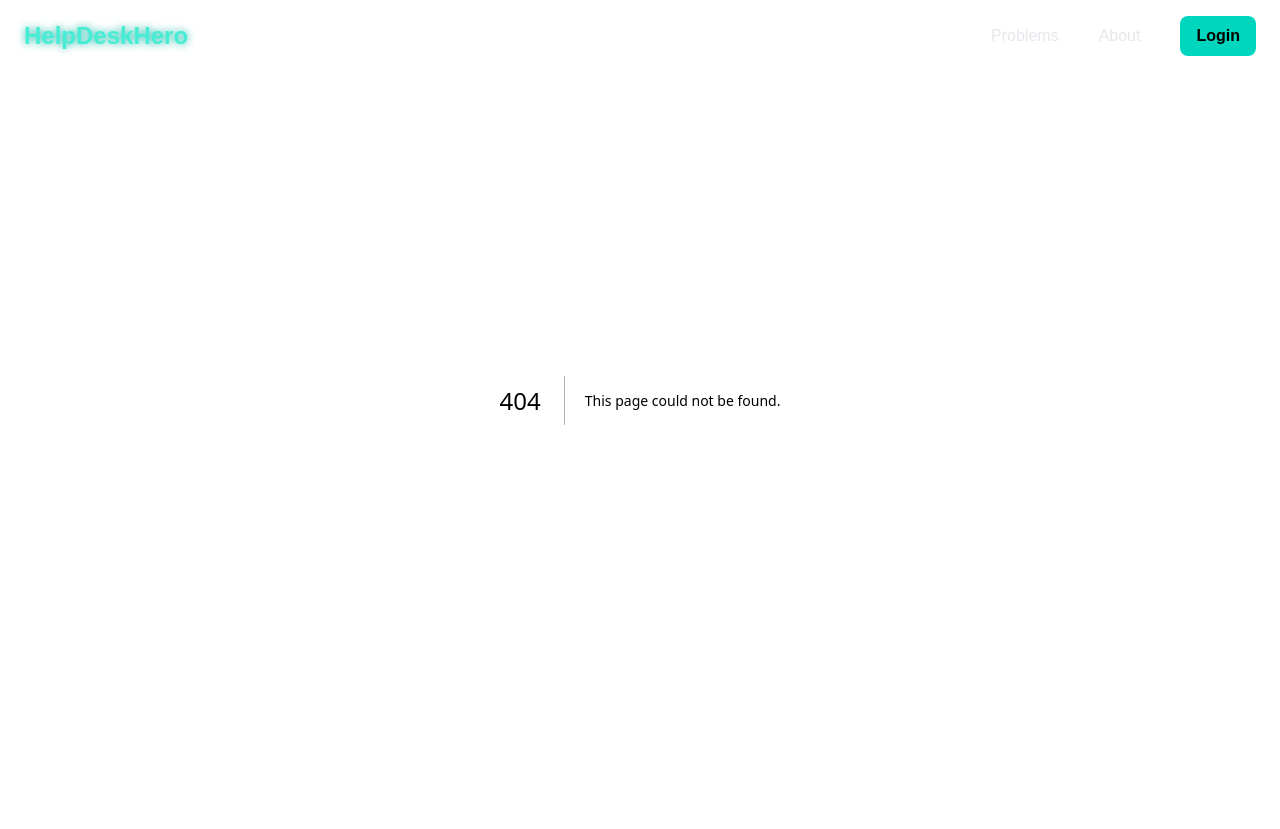
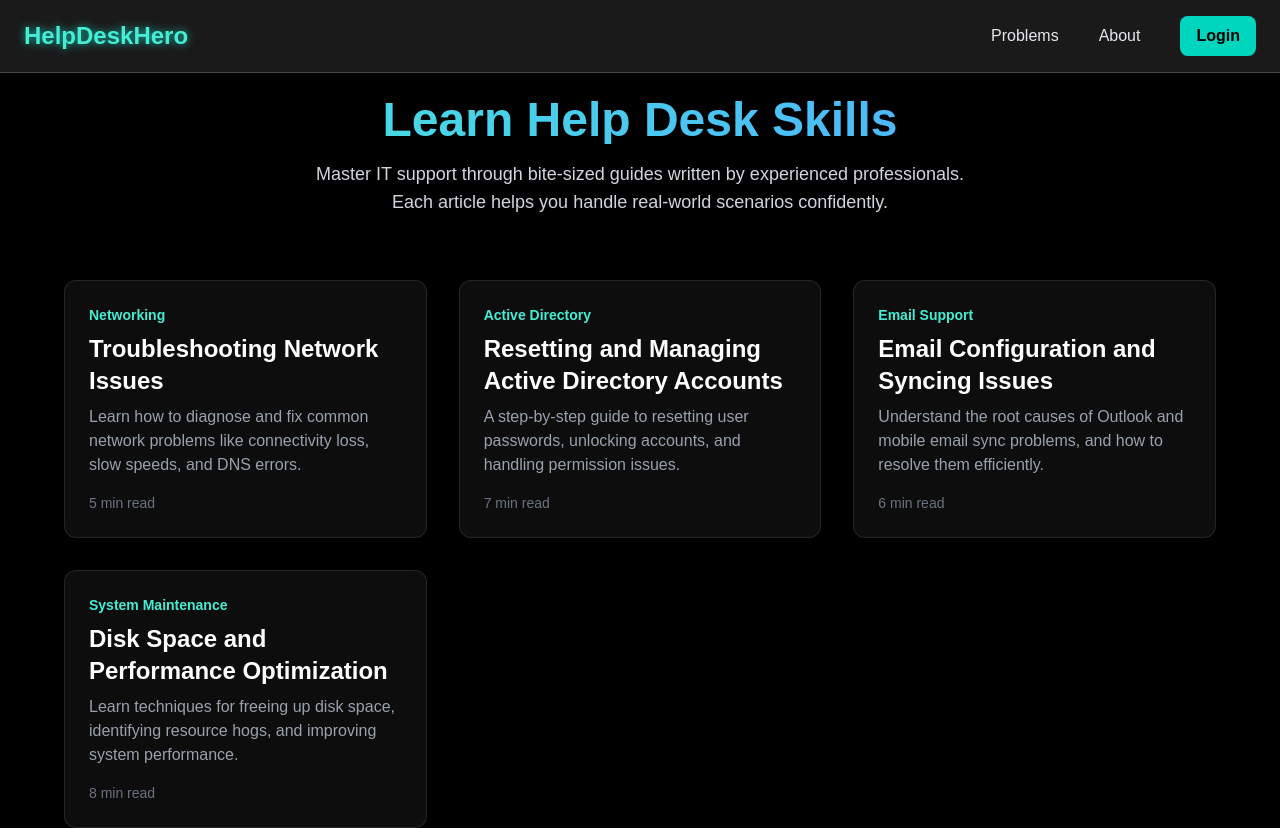
Before and after one commit to DanielG6205/help-desk-hero, a Next.js app: page /learn in a window 1280 px wide. Before the commit this address had no page. Shown: the top 829 px of the page. Built offline with nearby package versions, Linux system fonts and the light colour scheme.

Commit message:
learn page

```diff
--- /dev/null
+++ b/app/learn/page.tsx
@@ -0,0 +1,84 @@
+"use client";
+
+import Link from "next/link";
+
+type Article = {
+  id: number;
+  title: string;
+  description: string;
+  category: string;
+  readTime: string;
+};
+
+const articles: Article[] = [
+  {
+    id: 1,
+    title: "Troubleshooting Network Issues",
+    description:
+      "Learn how to diagnose and fix common network problems like connectivity loss, slow speeds, and DNS errors.",
+    category: "Networking",
+    readTime: "5 min read",
+  },
+  {
+    id: 2,
+    title: "Resetting and Managing Active Directory Accounts",
+    description:
+      "A step-by-step guide to resetting user passwords, unlocking accounts, and handling permission issues.",
+    category: "Active Directory",
+    readTime: "7 min read",
+  },
+  {
+    id: 3,
+    title: "Email Configuration and Syncing Issues",
+    description:
+      "Understand the root causes of Outlook and mobile email sync problems, and how to resolve them efficiently.",
+    category: "Email Support",
+    readTime: "6 min read",
+  },
+  {
+    id: 4,
+    title: "Disk Space and Performance Optimization",
+    description:
+      "Learn techniques for freeing up disk space, identifying resource hogs, and improving system performance.",
+    category: "System Maintenance",
+    readTime: "8 min read",
+  },
+];
+
+export default function LearnPage() {
+  return (
+    <div className="min-h-screen bg-black text-white pt-24 px-6">
+      {/* Page Header */}
+      <div className="text-center mb-16">
+        <h1 className="text-5xl font-extrabold bg-gradient-to-r from-teal-300 to-blue-400 text-transparent bg-clip-text">
+          Learn Help Desk Skills
+        </h1>
+        <p className="text-gray-300 text-lg mt-4 max-w-2xl mx-auto">
+          Master IT support through bite-sized guides written by experienced
+          professionals. Each article helps you handle real-world scenarios
+          confidently.
+        </p>
+      </div>
+
+      {/* Articles Grid */}
+      <div className="max-w-6xl mx-auto grid grid-cols-1 md:grid-cols-2 xl:grid-cols-3 gap-8">
+        {articles.map((article) => (
+          <Link
+            key={article.id}
+            href={`/learn/${article.id}`}
+            className="group bg-white/5 border border-white/10 rounded-xl p-6 backdrop-blur-md hover:border-teal-400/40 hover:shadow-[0_0_15px_#14b8a6] transition-all"
+          >
+            <div className="mb-2 text-sm text-teal-300 font-semibold">
+              {article.category}
+            </div>
+            <h3 className="text-2xl font-bold mb-2 group-hover:text-teal-300 transition">
+              {article.title}
+            </h3>
+            <p className="text-gray-400 mb-4">{article.description}</p>
+            <div className="text-sm text-gray-500">{article.readTime}</div>
+          </Link>
+        ))}
+      </div>
+    </div>
+  );
+}
--- /dev/null
+++ b/utils/slugify.ts
@@ -0,0 +1,13 @@
+// utils/slugify.ts
+export function slugify(s: unknown): string {
+  const base = String(s ?? "")
+    .normalize("NFKD")                 // split accents
+    .replace(/[\u0300-\u036f]/g, "");  // remove accents
+
+  return base
+    .toLowerCase()
+    .trim()
+    .replace(/[^a-z0-9\s-]/g, "") // remove non-alphanum
+    .replace(/\s+/g, "-")         // spaces -> dashes
+    .replace(/-+/g, "-");         // collapse dashes
+}
```
